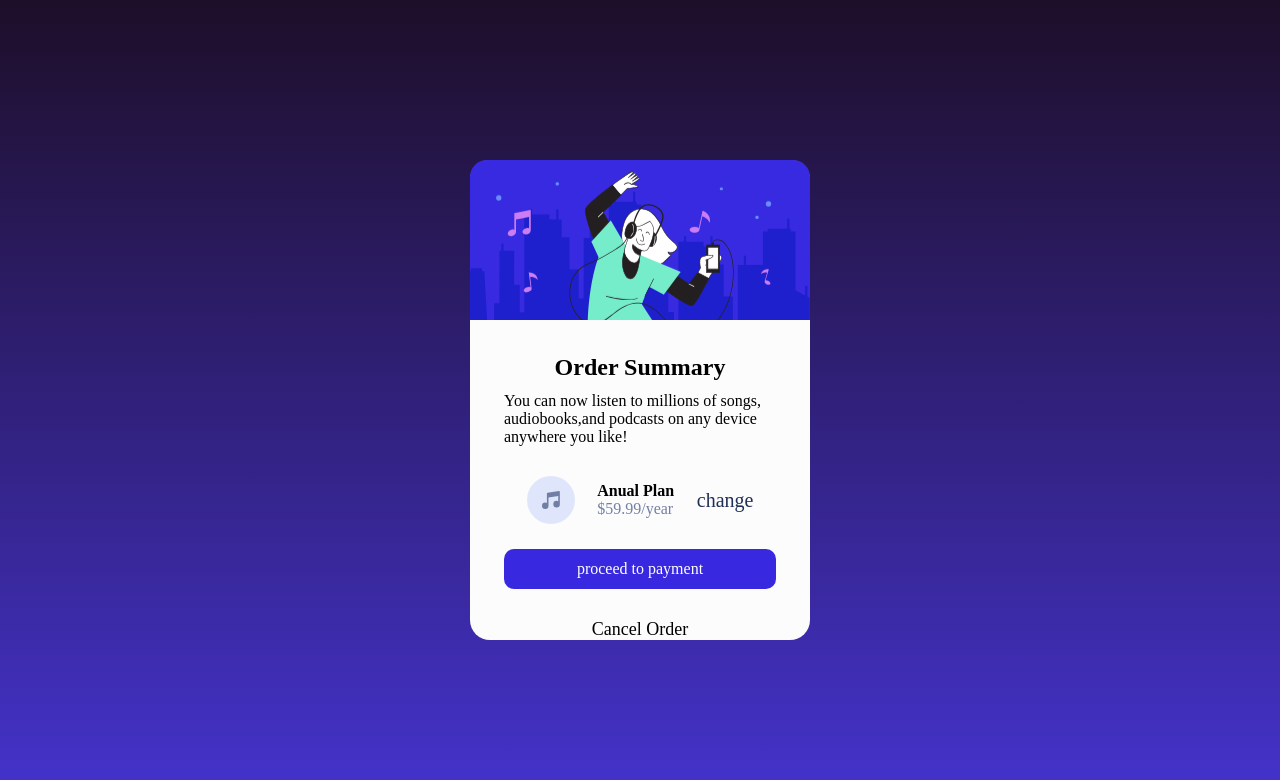
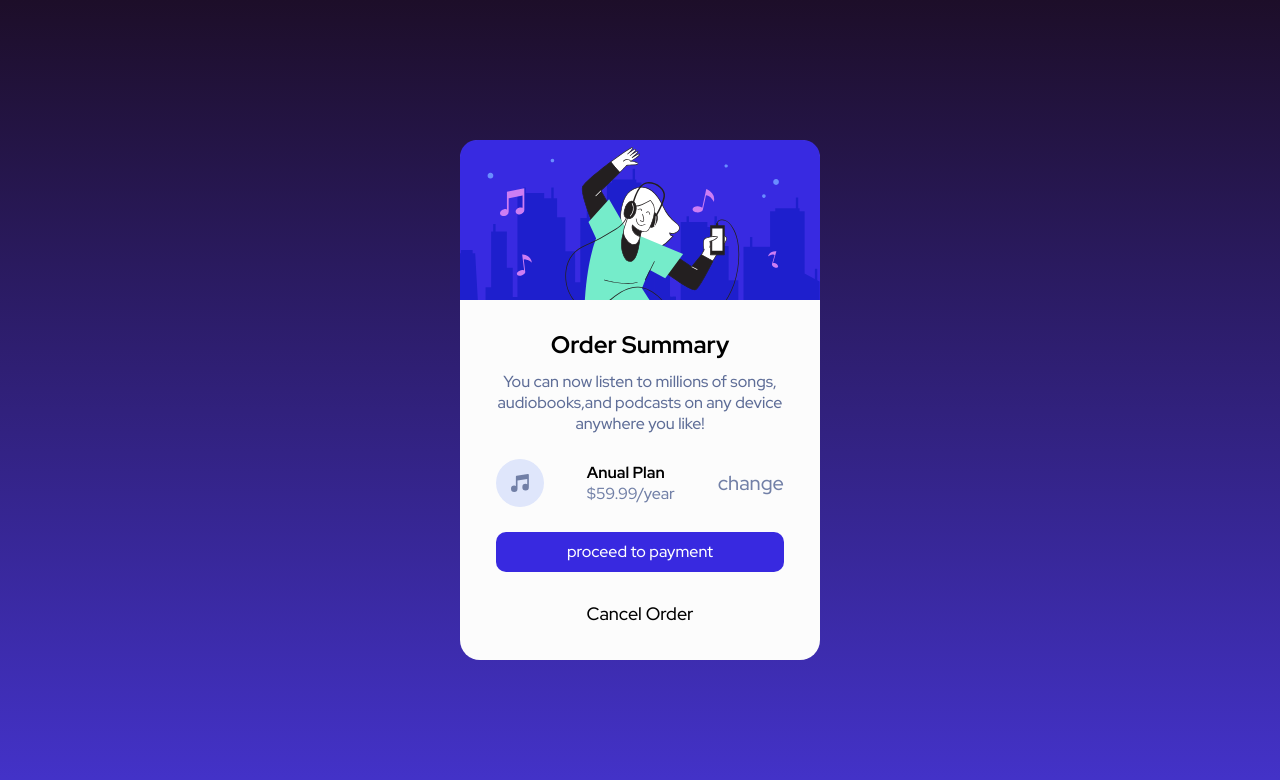
Before and after one commit to edwin08torres/music.github.io, a plain HTML site: page index.html in a window 1280 px wide. Drawn offline with Linux system fonts and the light colour scheme.

Commit message:
actualizacion

```diff
--- a/css/mobile.css
+++ b/css/mobile.css
@@ -1,7 +1,10 @@
+@import url('https://fonts.googleapis.com/css2?family=Red+Hat+Display:wght@500;700;900&display=swap');
+
 * {
     margin: 0;
     padding: 0;
     box-sizing: border-box;
+    font-family: 'Red Hat Display', sans-serif;
 }
 
 .main {
@@ -14,9 +17,9 @@
 }
 
 .main .article {
-    height: 60%;
+    height: 65%;
     min-width: 280px;
-    max-width: 340px;
+    max-width: 360px;
     width: 100%;
     margin: 0 20px;
     /* border: 2px solid red; */
@@ -38,7 +41,7 @@
     flex-direction: column;
     align-items: center;
     justify-content: start;
-    height: 40vh;
+    height: 45vh;
 }
 
 .main .article .card .descripcion .title {
@@ -49,18 +52,23 @@
     width: 80%;
     /* border: 2px solid red; */
     height: 100px;
-    margin-top: 10%;
+    margin-top: 8%;
 }
 
 .main .article .card .descripcion .title p {
     font-size: 16px;
+    margin-top: 4%;
+    color:hsl(224, 23%, 48%);
+    /* letter-spacing: .1rem; */
+    /* line-height: 1.6; */
+    text-align: center;
 }
 
 .main .article .card .descripcion .music-detail {
     width: 80%;
     /* border: 2px solid red; */
     display: flex;
-    justify-content: space-evenly;
+    justify-content: space-between;
     margin-top: 30px;
     align-items: center;
 }
@@ -74,12 +82,12 @@
 }
 
 .main .article .card .descripcion .music-detail .change {
-    color: hsl(223, 47%, 23%);
+    color: hsl(224, 23%, 55%);
     font-size: 20px;
 }
 
 .main .article .card .descripcion .music-detail .change:hover {
-    color: hsl(245, 75%, 52%);
+    color: hsla(245, 75%, 52%, 0.673);
     cursor: pointer;
     text-decoration:underline;
 }
@@ -91,7 +99,6 @@
 }
 
 .main .article .card .descripcion .pagar-container .pagar {
-    /* border: 2px solid red; */
     height: 40px;
     display: flex;
     align-items: center;
```
